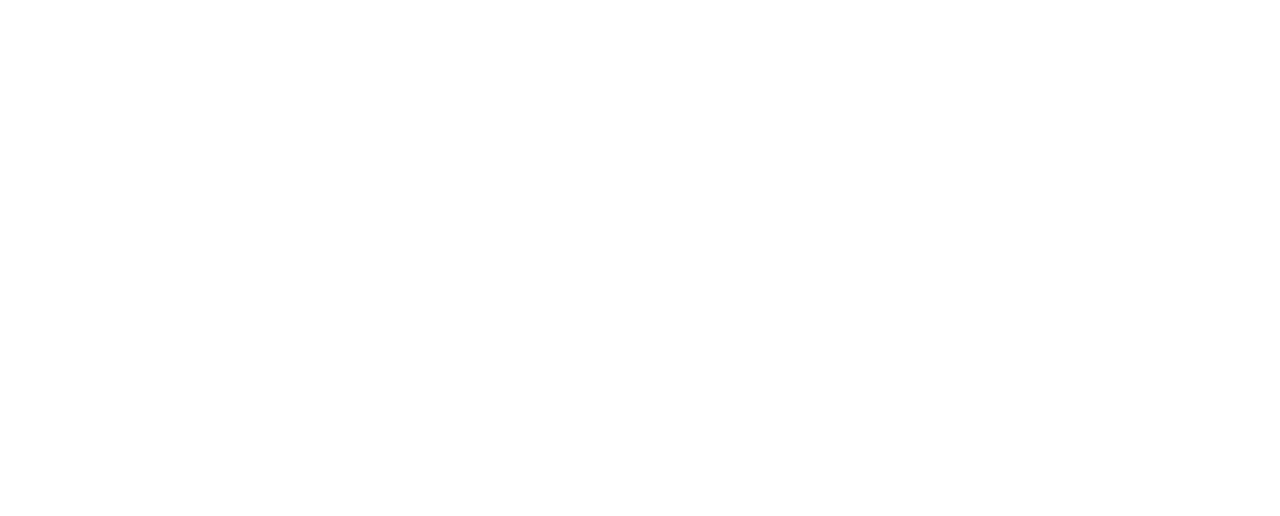
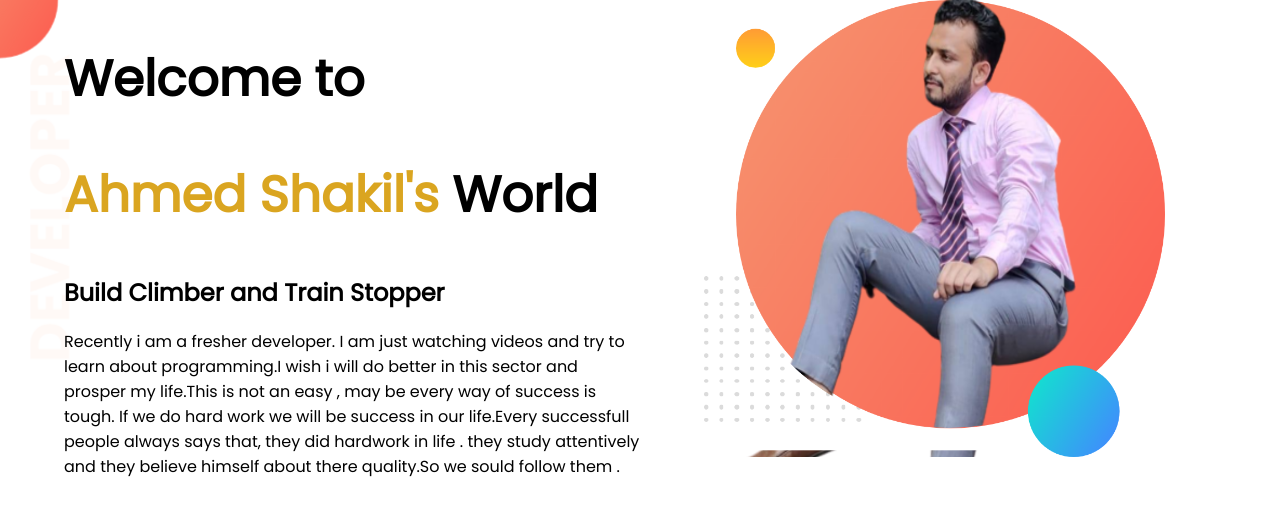
Before and after one commit to shakilahmed12/developer-portfolio, a plain HTML site: page index.html in a window 1280 px wide. Drawn offline with Linux system fonts and the light colour scheme.

Commit message:
top banner added

```diff
--- a/index.html
+++ b/index.html
@@ -5,9 +5,24 @@
     <meta http-equiv="X-UA-Compatible" content="IE=edge">
     <meta name="viewport" content="width=device-width, initial-scale=1.0">
     <title>shakil's portfolio</title>
+    <link rel="preconnect" href="https://fonts.googleapis.com">
+    <link rel="preconnect" href="https://fonts.gstatic.com" crossorigin>
+    <link href="https://fonts.googleapis.com/css2?family=Poppins&display=swap" rel="stylesheet">
     <link rel="stylesheet" href="style.css">
+
 </head>
 <body>
-
+    <section class="top-banner">
+    <div class="half-width">
+    <h1>Welcome to</h1>
+    <h1><span class="orange-color">Ahmed Shakil's</span> World</h1>
+    <h2>Build Climber and Train Stopper</h2>
+    <p>Recently i am a fresher developer. I am just watching videos and try to learn about programming.I wish i will do better in this sector and prosper my life.This is not an easy , may be every way of success is tough. If we do hard work we will be success in our life.Every successfull people always says that, they did hardwork in life . they study attentively and they believe himself about there quality.So we sould follow them .</p>
+    <a href="Hire me"></a>
+    </div>
+    <div class="half-width">
+    <img src="shakils.png" alt="">
+    </div>
+    </section>
 </body>
 </html>
--- a/style.css
+++ b/style.css
@@ -0,0 +1,24 @@
+body{
+    font-family: 'Poppins', sans-serif;
+    margin: 0%;
+}
+h1{
+    font-size: 50px;
+}
+.orange-color{
+        color: goldenrod;
+}
+section{
+    display: flex;
+}
+.half-width{
+    width:50%;
+    padding-left: 5%;
+}
+.half-width img{
+    width:80%;
+}
+.top-banner{
+    background-image: url(images/top-banner.png);
+    background-repeat: no-repeat;
+}
```
Also changed, not shown: images/dream-bg.png (added), images/exp-bg.png (added), images/jhankar.png (added), images/jhankar2.png (added), images/my-bg.png (added), images/my-bg2.png (added), images/top-banner.png (added), shakil's.jpg (added), shakils.png (added), showOff/shakil's.jpg (added), 7 other files.
